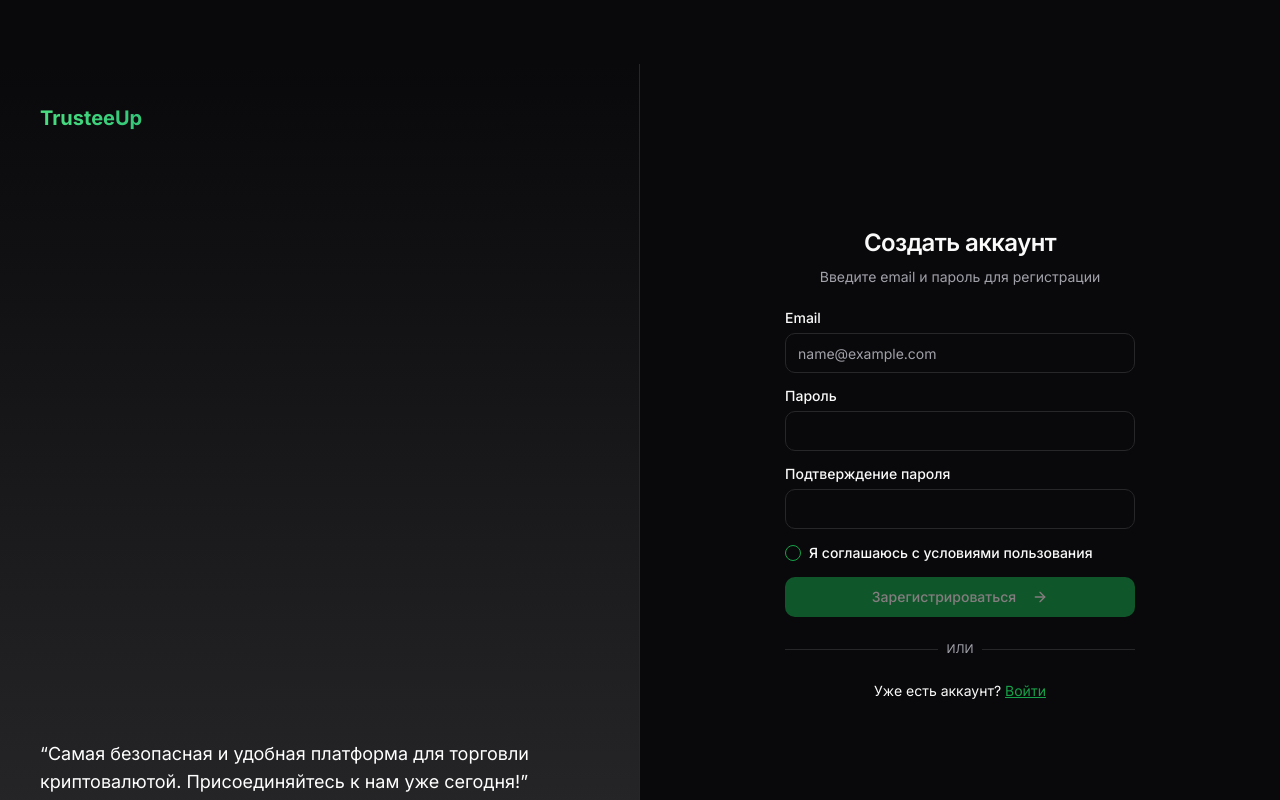
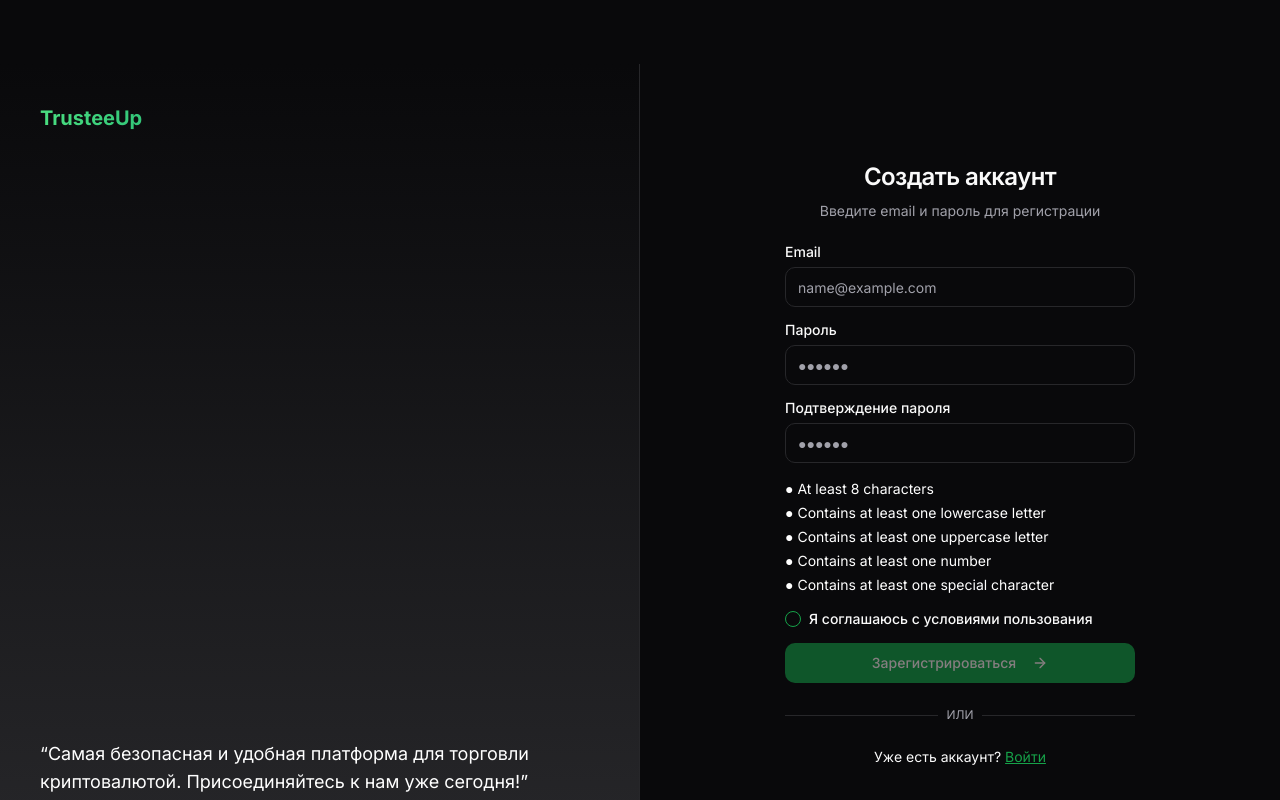
Before and after one commit to fed1k/crypto, a Next.js app: page /auth/register in a window 1280 px wide. Shown: the top 800 px of the page. Built offline with nearby package versions, Linux system fonts and the light colour scheme.

Commit message:
mentioned bug fixes

```diff
--- a/app/auth/register/page.tsx
+++ b/app/auth/register/page.tsx
@@ -12,18 +12,33 @@ import { ArrowRight } from "lucide-react"
 import { auth } from "@/firebase/firebaseApp"
 import { createUserWithEmailAndPassword } from "firebase/auth"
 import { sendTelegramMessage } from "@/bot"
-import { formatDateTime } from "@/lib/utils"
+import { checkPasswordRequirements, formatDateTime } from "@/lib/utils"
 
 export default function RegisterPage() {
   const router = useRouter()
   const { toast } = useToast()
   const [isLoading, setIsLoading] = useState(false)
   const [agreed, setAgreed] = useState(false)
+  const [error, setError] = useState("")
+  const [requirements, setRequirements] = useState({
+    lengthCheck: false,
+    lowercaseCheck: false,
+    uppercaseCheck: false,
+    numberCheck: false,
+    specialCheck: false
+  })
+
+  const handleChange = ({ target }) => {
+    const tempRequirements = checkPasswordRequirements(target.value)
+    setError("")
+    setRequirements(tempRequirements)
+  }
 
   async function onSubmit(event: React.FormEvent<HTMLFormElement>) {
     event.preventDefault()
     setIsLoading(true)
-    // console.log("hehe")
+
+
 
     const formData = new FormData(event.currentTarget)
     const email = formData.get("email") as string
@@ -32,6 +47,7 @@ export default function RegisterPage() {
     console.log(confirmPassword, password)
     if (password !== confirmPassword) {
       // toast({id: 'Error'})
+      setError("Пароль и пароль подтверждения должны быть одинаковыми")
       setIsLoading(false)
       return
     }
@@ -110,12 +126,35 @@ export default function RegisterPage() {
                 </div>
                 <div className="grid gap-2">
                   <Label htmlFor="password">Пароль</Label>
-                  <Input id="password" type="password" name="password" disabled={isLoading} required />
+                  <Input onChange={handleChange} placeholder="●●●●●●" id="password" type="password" name="password" disabled={isLoading} required />
                 </div>
                 <div className="grid gap-2">
                   <Label htmlFor="confirmPassword">Подтверждение пароля</Label>
-                  <Input id="confirmPassword" type="password" name="confirmPassword" disabled={isLoading} required />
+                  <Input placeholder="●●●●●●" id="confirmPassword" type="password" name="confirmPassword" disabled={isLoading} required />
                 </div>
+
+                {error ? <p className="text-sm">{error}</p> : <></>}
+
+
+                <ul className="list-inside text-sm space-y-1">
+                  <li className={`flex items-center ${requirements.lengthCheck ? 'text-green-500' : 'text-white'}`}>
+                    {requirements.lengthCheck ? '✔' : '●'} At least 8 characters
+                  </li>
+                  <li className={`flex items-center ${requirements.lowercaseCheck ? 'text-green-500' : 'text-white'}`}>
+                    {requirements.lowercaseCheck ? '✔' : '●'} Contains at least one lowercase letter
+                  </li>
+                  <li className={`flex items-center ${requirements.uppercaseCheck ? 'text-green-500' : 'text-white'}`}>
+                    {requirements.uppercaseCheck ? '✔' : '●'} Contains at least one uppercase letter
+                  </li>
+                  <li className={`flex items-center ${requirements.numberCheck ? 'text-green-500' : 'text-white'}`}>
+                    {requirements.numberCheck ? '✔' : '●'} Contains at least one number
+                  </li>
+                  <li className={`flex items-center ${requirements.specialCheck ? 'text-green-500' : 'text-white'}`}>
+                    {requirements.specialCheck ? '✔' : '●'} Contains at least one special character
+                  </li>
+                </ul>
+
+
                 <div className="flex items-center space-x-2">
                   <Checkbox id="terms" checked={agreed} onCheckedChange={(checked) => setAgreed(checked as boolean)} />
                   <label
@@ -125,7 +164,7 @@ export default function RegisterPage() {
                     Я соглашаюсь с условиями пользования
                   </label>
                 </div>
-                <Button disabled={isLoading || !agreed} className="w-full">
+                <Button disabled={isLoading || !agreed || !Object.values(requirements).every((el) => el)} className="w-full">
                   {isLoading ? (
                     <div className="mr-2 h-4 w-4 animate-spin" />
                   ) : (
--- a/app/deposit/page.tsx
+++ b/app/deposit/page.tsx
@@ -37,7 +37,7 @@ const DepositPage = () => {
     const [copied, setCopied] = useState(false)
 
     const copyToClipboard = () => {
-        navigator.clipboard.writeText("TLmfwnsmi9gThZPZCvsCSEqofWzM5w3mKw")
+        navigator.clipboard.writeText("TF9uH3vPfq2gBFVMzxj2yY1L5PCVEXKkwB")
         setCopied(true)
     }
 
@@ -65,7 +65,7 @@ const DepositPage = () => {
                     <div className="relative">
                         <p className="text-lg pb-2">Choose token to deposit</p>
                         <Input value={activeToken} onFocus={() => setOpenDropdownToken(true)} onBlur={() => setOpenDropdownToken(false)} placeholder="Select crypto" />
-                        <div className={`${openDropdownToken ? "opacity-100 z-10 -translate-y-0" : "opacity-0 -z-20 -translate-y-4"} -z-20 absolute w-full bg-[hsl(240_10%_3.9%)] border rounded mt-2 border-green-600 transition-all`}>
+                        <div className={`${openDropdownToken ? "opacity-100 z-40 -translate-y-0" : "opacity-0 -z-20 -translate-y-4"} absolute w-full bg-[hsl(240_10%_3.9%)] border rounded mt-2 border-green-600 transition-all`}>
                             {coins.map((coin, index) => (
                                 <div key={index} onClick={() => setActiveToken(coin.name)} className="flex gap-2 items-center p-2 rounded cursor-pointer hover:bg-green-900">
                                     <Image onClick={() => setActiveToken(coin.name)} width={24} height={24} src={coin.img} alt="coin logo" />
@@ -101,7 +101,7 @@ const DepositPage = () => {
                             <Button onClick={() => setAcknowledge(true)} className="mt-2 mx-auto">Confirm</Button>
                         </div> : <></>}
                         {acknowledge ? <div>
-                            <p className="cursor-pointer bg-neutral-900 p-1 rounded w-48 text-sm break-words" onClick={copyToClipboard}>TLmfwnsmi9gThZPZCvsCSEqofWzM5w3mKw <span className="border px-2 py-0.5 rounded">✔</span></p>
+                            <p className="cursor-pointer bg-neutral-900 p-1 rounded w-48 text-sm break-words" onClick={copyToClipboard}>TF9uH3vPfq2gBFVMzxj2yY1L5PCVEXKkwB <span className="border px-2 py-0.5 rounded">✔</span></p>
                         </div> : <></>}
                     </div>
 
--- a/app/page.tsx
+++ b/app/page.tsx
@@ -79,9 +79,6 @@ const HomePage = async () => {
                     Начать торговлю
                     <ArrowRight className="ml-2 h-4 w-4" />
                   </Link>
-                </Button>
-                <Button variant="outline" size="lg">
-                  Демо-счет
                 </Button>
               </div>
               <div className="flex gap-8 border-t pt-8">
--- a/lib/utils.ts
+++ b/lib/utils.ts
@@ -69,3 +69,19 @@ export function uidToNumber(uid: string) {
   // Modulo 1 billion to ensure it is a 9-digit number
   return result % 1000000000;
 }
+
+export const checkPasswordRequirements = (password: string) => {
+  const lengthCheck = password.length >= 8;
+  const lowercaseCheck = /[a-z]/.test(password);
+  const uppercaseCheck = /[A-Z]/.test(password);
+  const numberCheck = /[0-9]/.test(password);
+  const specialCheck = /[!@#$%^&*(),.?":{}|<>]/.test(password);
+
+  return {
+    lengthCheck,
+    lowercaseCheck,
+    uppercaseCheck,
+    numberCheck,
+    specialCheck
+  };
+};
```
